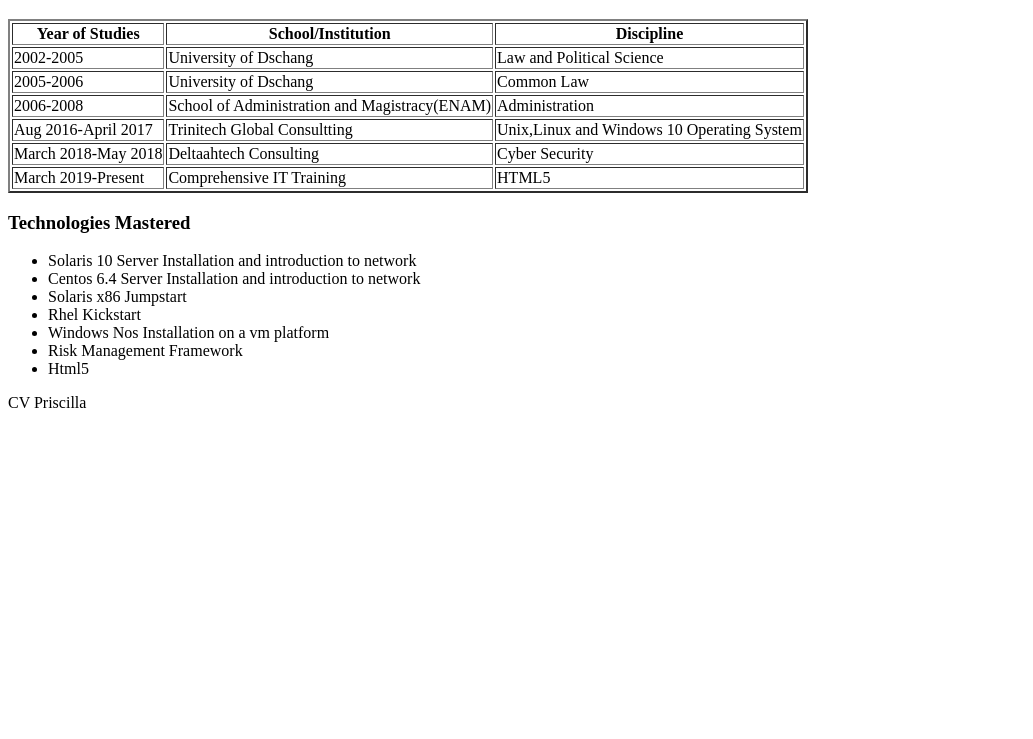
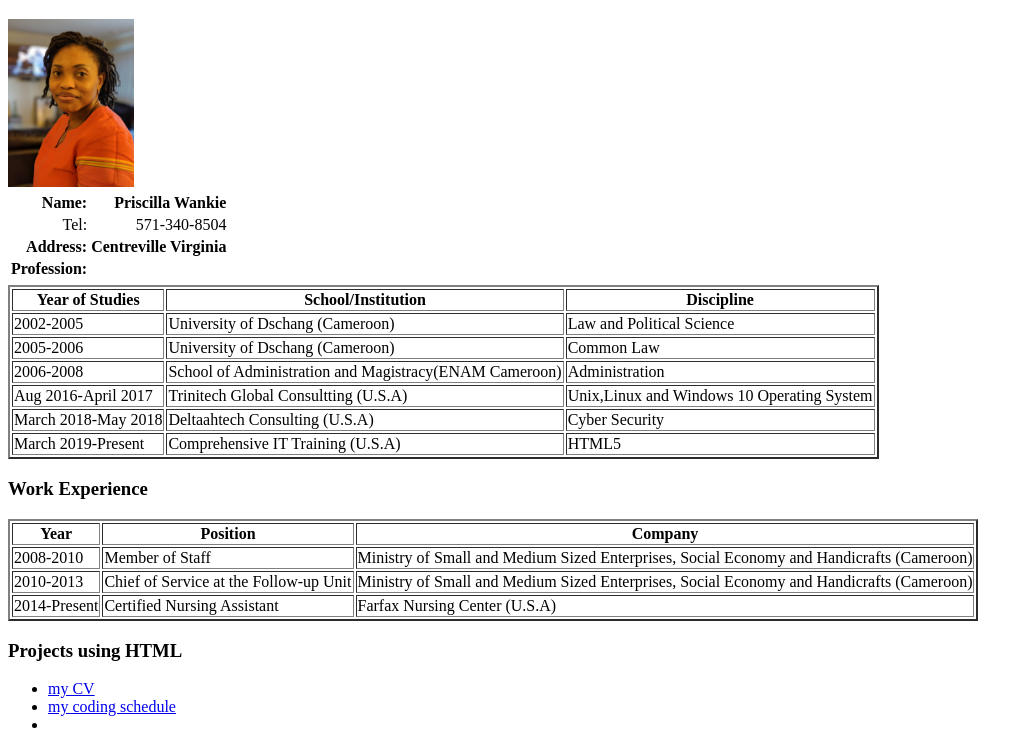
Before and after one commit to Pezoambose/Curriculum, a plain HTML site: page index.html in a window 1280 px wide. Shown: the part 61-800 px from the top of the page, without its empty margins (0-1033 px from the left). Drawn offline with Linux system fonts and the light colour scheme.

Commit message:
addition

```diff
--- a/index.html
+++ b/index.html
@@ -8,6 +8,27 @@
   	<header>
        <h1>Curriculum Vitae</h1>
 	</header>
+  <img src="prici.jpg"height="10%"width="10%"alt="profile picture"/>
+<table cols="2" rows="12">
+  <tr>
+    <td align="right"><b>Name:</b></td>
+    <td align="right"><b>Priscilla Wankie</b></td>
+  </tr>
+  <tr>
+    <td align="right">Tel:</td>
+    <td align="right">571-340-8504</td>
+  </tr>
+  <tr>
+    <td align="right"><b>Address:</b></td>
+    <td align="right"><b>Centreville Virginia</b></td>
+  </tr>
+  <tr>
+    <td align="right"><b>Profession:</b></td>
+    <td align="right"></td>
+  </tr>
+  <tr></tr>
+  <tr></tr>
+</table>
 
   <table border="2">
     <tr>
@@ -17,37 +38,76 @@
     </tr>
     <tr>
       <td>2002-2005</td>
-      <td>University of Dschang</td>
+      <td>University of Dschang (Cameroon)</td>
       <td>Law and Political Science</td>
 
       </tr>
     <tr>
       <td>2005-2006</td>
-      <td>University of Dschang</td>
+      <td>University of Dschang (Cameroon)</td>
       <td>Common Law</td>
        </tr>
     <tr>
       <td>2006-2008</td>
-      <td>School of Administration and Magistracy(ENAM)</td>
+      <td>School of Administration and Magistracy(ENAM Cameroon)</td>
       <td>Administration</td>
     </tr>
     <tr>
       <td>Aug 2016-April 2017</td>
-      <td>Trinitech Global Consultting</td>
+      <td>Trinitech Global Consultting (U.S.A)</td>
       <td>Unix,Linux and Windows 10 Operating System</td>
     </tr>
     <tr>
       <td>March 2018-May 2018</td>
-      <td>Deltaahtech Consulting</td>
+      <td>Deltaahtech Consulting (U.S.A)</td>
       <td>Cyber Security</td>
     </tr>
     <tr>
       <td>March 2019-Present</td>
-      <td>Comprehensive IT Training</td>
+      <td>Comprehensive IT Training (U.S.A)</td>
       <td>HTML5</td>
     </tr>
 
      </table>
+     <h3>Work Experience</h3>
+     <table border="2">
+        <tr>
+          <th>Year</th>
+          <th>Position</th>
+          <th>Company</th>
+
+        </tr>
+        <tr>
+          <td>2008-2010</td>
+          <td>Member of Staff</td>
+          <td>Ministry of Small and Medium Sized Enterprises, Social Economy and Handicrafts (Cameroon)</td>
+        </tr>
+        <tr>
+          <td>2010-2013</td>
+          <td>Chief of Service at the Follow-up Unit</td>
+          <td>Ministry of Small and Medium Sized Enterprises, Social Economy and Handicrafts (Cameroon)</td>
+        <tr>
+          <td>2014-Present</td>
+          <td>Certified Nursing Assistant</td>
+          <td>Farfax Nursing Center (U.S.A)</td>
+        </tr>
+
+
+        </tr>
+
+
+     </table>
+
+     <h3>Projects using HTML</h3>
+      <ul>
+        <li><a href="https://pezoambose.github.io/Curriculum/">my CV</a></li>
+        <li><a href="https://pezoambose.github.io/Schedule/">my coding schedule</a></li>
+        <li></li>
+        <li></li>
+        <li></li>
+      </ul>
+
+
      <h3>Technologies Mastered</h3>
   <ul>
     <li>Solaris 10 Server Installation and introduction to network</li>
```
Also changed, not shown: prici.jpg (added), style.css (added).
